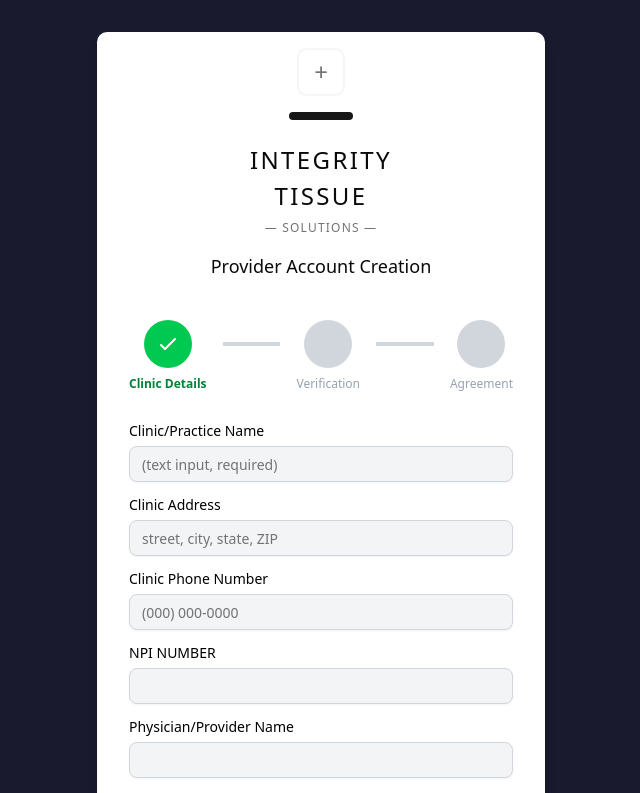
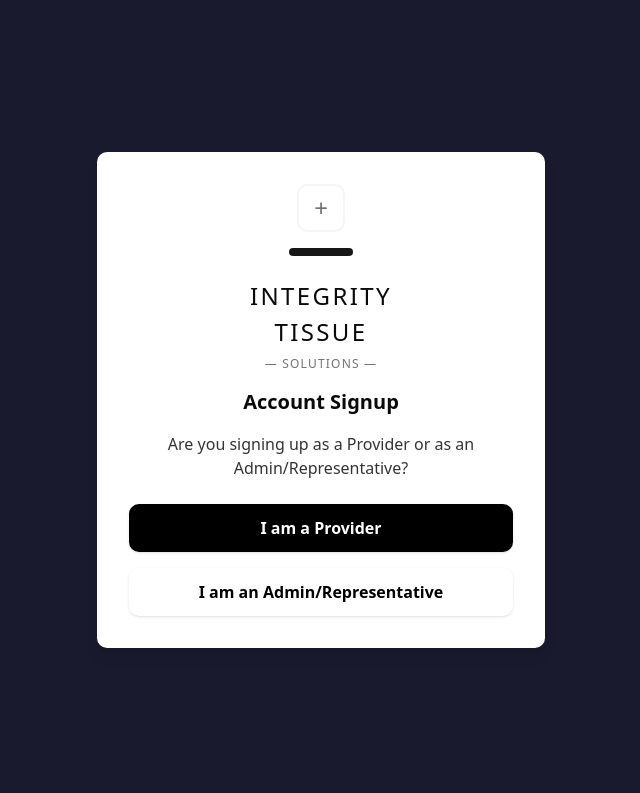
Before and after one commit to Dawgfan4711/integrity-tissue, a Next.js app: page /signup in a window 1280 px wide. Shown: the top 793 px of the page, without its empty margins (319-959 px from the left). Built offline with nearby package versions, Linux system fonts and the light colour scheme.

Commit message:
feat: Implement Signup flow with role selection and add SignupLogoHeader component

```diff
--- a/app/signup/page.tsx
+++ b/app/signup/page.tsx
@@ -1,5 +1,5 @@
-import ProviderSignupFlow from "@/components/auth/signup/providers/ProviderSignupFlow";
+import SignupClientPage from "@/components/auth/signup/providers/SignupClientPage";
 
-export default function ProviderSignupPage() {
-  return <ProviderSignupFlow />;
+export default function SignupPage() {
+  return <SignupClientPage />;
 }
--- /dev/null
+++ b/components/auth/signup/SignupLogoHeader.tsx
@@ -0,0 +1,20 @@
+export default function SignupLogoHeader() {
+  return (
+    <div className="flex flex-col items-center mb-2 mt-0">
+      <div className="w-12 h-12 border-2 border-muted rounded-lg flex items-center justify-center mb-4 text-muted-foreground">
+        <span className="text-2xl">+</span>
+      </div>
+      <div className="w-16 h-2 bg-primary rounded mb-6" />
+      <h1 className="text-2xl font-light tracking-widest text-foreground mb-1">
+        INTEGRITY
+      </h1>
+      <h1 className="text-2xl font-light tracking-widest text-foreground mb-2">
+        TISSUE
+      </h1>
+      <p className="text-muted-foreground text-xs tracking-widest mb-4">
+        — SOLUTIONS —
+      </p>
+      <h2 className="text-xl font-bold text-foreground mb-2">Account Signup</h2>
+    </div>
+  );
+}
--- /dev/null
+++ b/components/auth/signup/providers/RepresentativeSignupFlow.tsx
@@ -0,0 +1,17 @@
+import React from "react";
+
+export default function RepresentativeSignupFlow() {
+  return (
+    <div className="w-screen min-h-screen flex flex-col items-center bg-[#1a1a2e]">
+      <div className="w-full max-w-md my-8 mx-auto p-8 rounded-lg shadow-lg bg-card flex flex-col items-center justify-center">
+        <h1 className="text-2xl font-bold text-white mb-4">
+          Representative/Admin Signup
+        </h1>
+        <p className="text-white/80 mb-4 text-center">
+          This is a placeholder for the representative or admin signup flow.
+          Please implement your custom logic here.
+        </p>
+      </div>
+    </div>
+  );
+}
--- /dev/null
+++ b/components/auth/signup/providers/SignupClientPage.tsx
@@ -0,0 +1,49 @@
+"use client";
+
+import { useSearchParams, useRouter } from "next/navigation";
+import ProviderSignupFlow from "./ProviderSignupFlow";
+import NotFoundPage from "@/app/not-found";
+
+import SignupLogoHeader from "../SignupLogoHeader";
+
+export default function SignupClientPage() {
+  const searchParams = useSearchParams();
+  const router = useRouter();
+  const role = searchParams.get("role");
+
+  if (!role) {
+    return (
+      <div className="w-screen min-h-screen flex flex-col items-center justify-center bg-[#1a1a2e] px-4">
+        <div className="w-full max-w-md p-8 rounded-lg shadow-lg bg-card flex flex-col items-center">
+          <SignupLogoHeader />
+          <p className="text-black/80 mb-6 text-center">
+            Are you signing up as a Provider or as an Admin/Representative?
+          </p>
+          <div className="flex flex-col gap-4 w-full">
+            <button
+              className="w-full px-6 py-3 bg-black text-white rounded-lg font-semibold shadow hover:bg-neutral-800 transition"
+              onClick={() => router.push("/signup?role=provider")}
+            >
+              I am a Provider
+            </button>
+            <button
+              className="w-full px-6 py-3 bg-white text-black rounded-lg font-semibold shadow hover:bg-neutral-100 transition"
+              onClick={() => router.push("/signup?role=representative")}
+            >
+              I am an Admin/Representative
+            </button>
+          </div>
+        </div>
+      </div>
+    );
+  }
+
+  if (role === "provider") {
+    return <ProviderSignupFlow />;
+  }
+  if (role === "representative" || role === "admin") {
+    return <NotFoundPage />;
+  }
+  // fallback
+  return null;
+}
```
